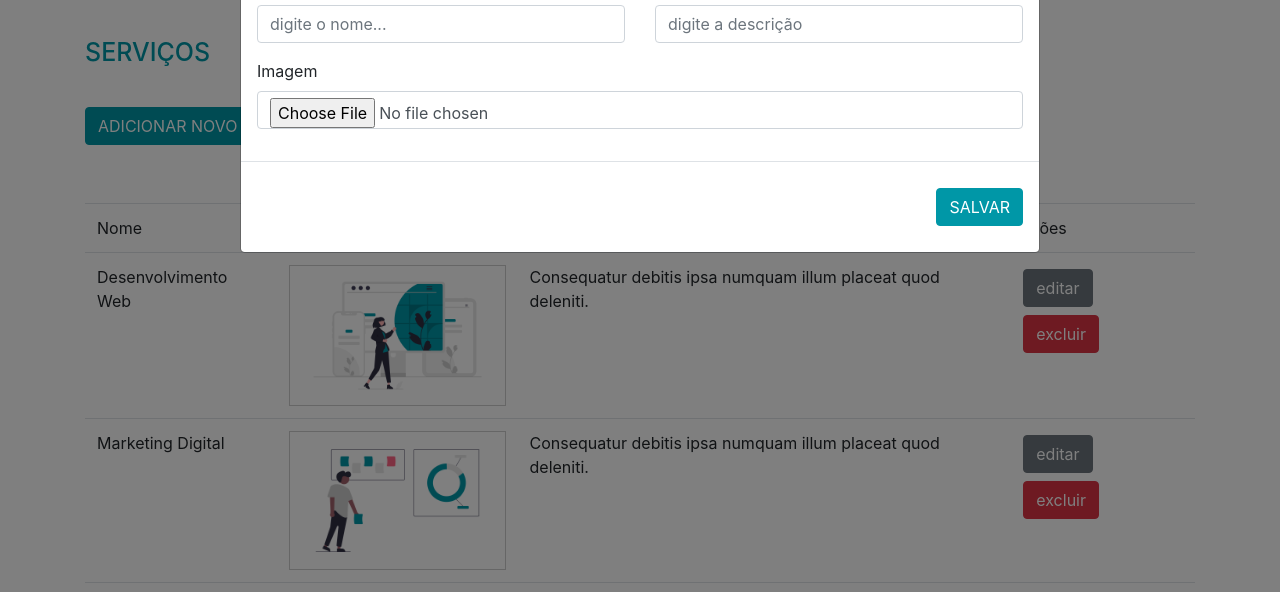
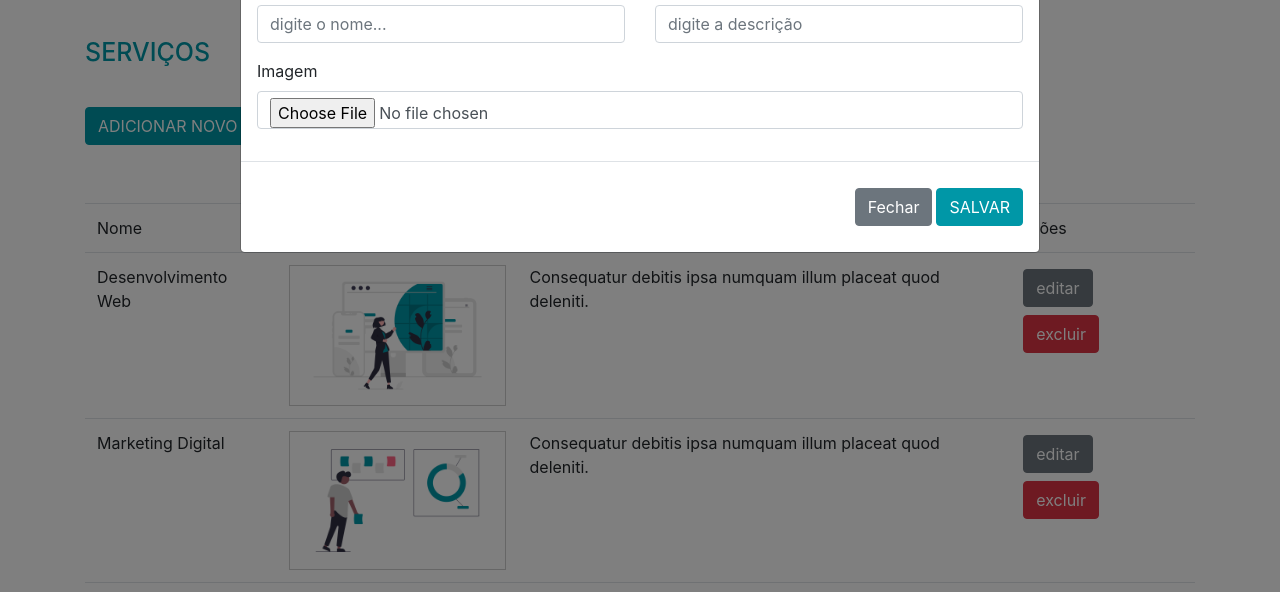
Before and after one commit to lucasprzm/Gama4, a plain HTML site: page index.html in a window 1280 px wide. Both pictures are taken after a click on the button "ADICIONAR NOVO". Shown: the part 135-727 px from the top of the page. Drawn offline with nearby package versions, Linux system fonts and the light colour scheme.

Commit message:
botão de fechar adicionado no modal

```diff
--- a/index.html
+++ b/index.html
@@ -118,13 +118,13 @@
             </div>
 
             <div class="modal-footer">
-              <!-- <button
+              <button
                 type="button"
                 class="btn btn-secondary"
-                data-bs-dismiss="modal"
+                data-dismiss="modal"
               >
                 Fechar
-              </button> -->
+              </button>
               <button id="btnSalvar" type="button" class="btn btn-primary">
                 Salvar
               </button>
```
